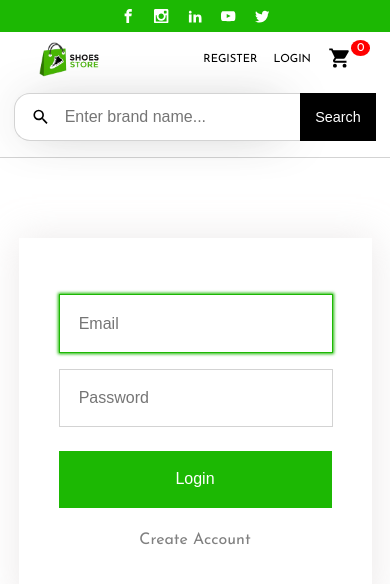
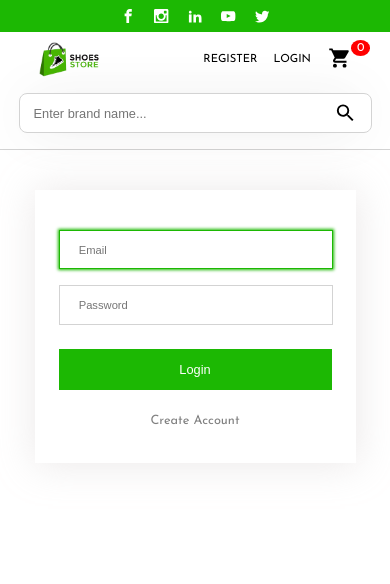
Before and after one commit to anirban-cpp/Shoe-store-frontend, a React (Create React App) app: page /login in a window 390 px wide. Shown: the top 584 px of the page. Built offline with nearby package versions, Linux system fonts and the light colour scheme; a web font is replaced by a local one.

Commit message:
additional changes

```diff
--- a/src/Pages/Auth/Auth.css
+++ b/src/Pages/Auth/Auth.css
@@ -12,7 +12,7 @@
   display: flex;
   flex-direction: column;
   align-items: center;
-  width: 50%;
+  width: 500px;
 }
 
 .auth-container > form > input {
@@ -49,11 +49,40 @@
   text-align: center;
 }
 
-@media (max-width: 375px) {
+@media (max-width: 426px) {
+  .auth-container {
+    padding: 1.5rem;
+    margin-top: 2.5rem;
+    margin-bottom: 2.5rem;
+  }
+  .auth-container > form > input {
+    padding-top: 0.8rem;
+    padding-bottom: 0.8rem;
+    font-size: 0.7rem;
+    /* width: calc(100% - 1rem); */
+  }
+
+  .auth-container > form > button {
+    padding: 0.8rem;
+    font-size: 0.8rem;
+  }
+
+  .others {
+    font-size: 0.8rem;
+  }
+}
+
+@media (max-width: 768px) {
+  .auth-container {
+    width: 450px;
+  }
+}
+
+/* @media (max-width: 375px) {
   .auth-container > form > input {
     font-size: 0.9rem;
   }
-}
+} */
 
 @media (max-width: 560px) {
   .auth-container {
--- a/src/Pages/Checkout/Row.jsx
+++ b/src/Pages/Checkout/Row.jsx
@@ -11,7 +11,7 @@ const Row = ({ type, icon, qty }) => {
       ? user?.name.substring(0, user?.name.indexOf(" "))
       : type === 1
       ? `Shipping: ${user?.shippingAddress.country}`
-      : `Address: ${user?.shippingAddress.address}, ${user?.shippingAddress.city}, ${user?.shippingAddress.postalCode}`;
+      : `${user?.shippingAddress.address}, ${user?.shippingAddress.city}, ${user?.shippingAddress.postalCode}`;
   const detail_two =
     type === 0 ? user?.email : type === 1 ? `No of items: ${qty}` : "";
 
--- a/src/Pages/Home/Header/Header.css
+++ b/src/Pages/Home/Header/Header.css
@@ -157,8 +157,35 @@
   }
 }
 
-@media (max-width: 375px) {
+/* @media (max-width: 375px) {
   .input-container {
     max-width: 60%;
   }
+} */
+
+@media (max-width: 426px) {
+
+  .input-container {
+    width: 90%;
+    border-radius: 0.5rem;
+    border: 1px solid lightgray;
+    padding-right: 0;
+  }
+
+  .input-container > input {
+    padding-top: 0.7rem;
+    padding-bottom: 0.7rem;
+    font-size: 0.8rem;
+    border-top-right-radius: 0.5rem;
+    border-bottom-right-radius: 0.5rem;
+  }
+
+  .input-container > svg {
+    margin: 0;
+    padding: 0 14px;
+  }
+
+  .search > button {
+    display: none;
+  }
 }
--- a/src/Pages/Home/Header/Search.jsx
+++ b/src/Pages/Home/Header/Search.jsx
@@ -1,10 +1,12 @@
 import React, { useState } from "react";
 import { MdClear, MdSearch } from "react-icons/md";
 import { useNavigate } from "react-router-dom";
+import useWindowSize from "../../../utils/useWindowSize";
 
 const Search = () => {
   const [query, setQuery] = useState("");
   const navigate = useNavigate();
+  const size = useWindowSize();
 
   const handleSubmit = (e) => {
     e.preventDefault();
@@ -19,14 +21,22 @@ const Search = () => {
   return (
     <form className="search" onSubmit={handleSubmit}>
       <div className="input-container">
-        <MdSearch size={24} />
+        {size.width > 426 && <MdSearch size={24} />}
         <input
           value={query}
           type="text"
           placeholder="Enter brand name..."
           onChange={(e) => setQuery(e.target.value)}
         />
-        {query.length > 0 && <MdClear size={16} onClick={() => setQuery("")} />}
+        {size.width > 426 && query.length > 0 && (
+          <MdClear size={16} onClick={() => setQuery("")} />
+        )}
+        {size.width <= 426 &&
+          (query.length > 0 ? (
+            <MdClear size={16} onClick={() => setQuery("")} />
+          ) : (
+            <MdSearch size={28} onClick={handleSubmit} />
+          ))}
       </div>
       <button type="submit" onClick={handleSubmit}>
         Search
--- a/src/Pages/ProductDetail/ProductDetail.css
+++ b/src/Pages/ProductDetail/ProductDetail.css
@@ -223,6 +223,8 @@
 
   .row1-col2 > h3 {
     font-size: 1rem;
+    line-height: 1.5;
+    margin-bottom: 0;
   }
 
   .row1-col2-desc {
--- /dev/null
+++ b/src/utils/useWindowSize.js
@@ -0,0 +1,26 @@
+import { useEffect, useState } from "react"
+
+const useWindowSize = () => {
+    const [windowSize, setWindowSize] = useState({
+        width: undefined,
+        height: undefined
+    })
+
+    useEffect(() => {
+        function handleResize() {
+            setWindowSize({
+                width: window.innerWidth,
+                height: window.innerHeight,
+            })
+        }
+
+        window.addEventListener("resize", handleResize);
+        handleResize();
+
+        return () => window.removeEventListener("resize", handleResize)
+    },[]);
+
+    return windowSize;
+}
+
+export default useWindowSize;
```
